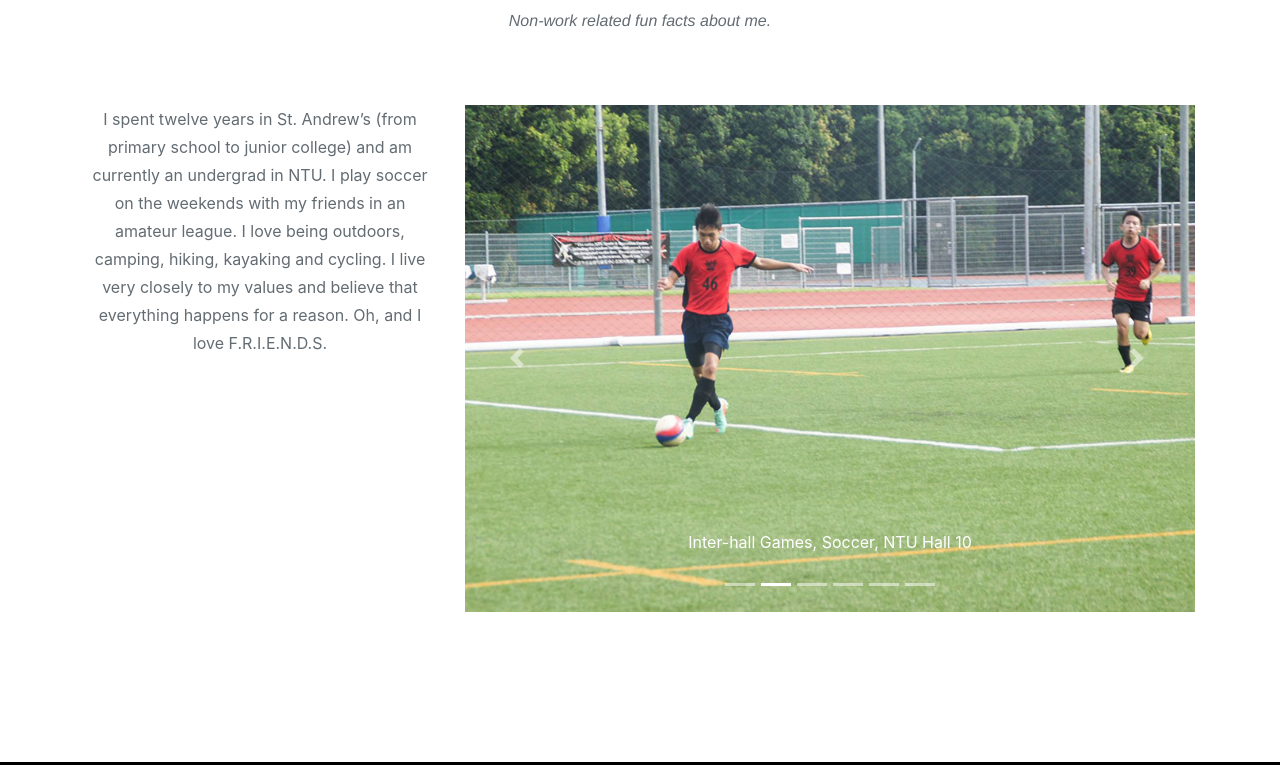
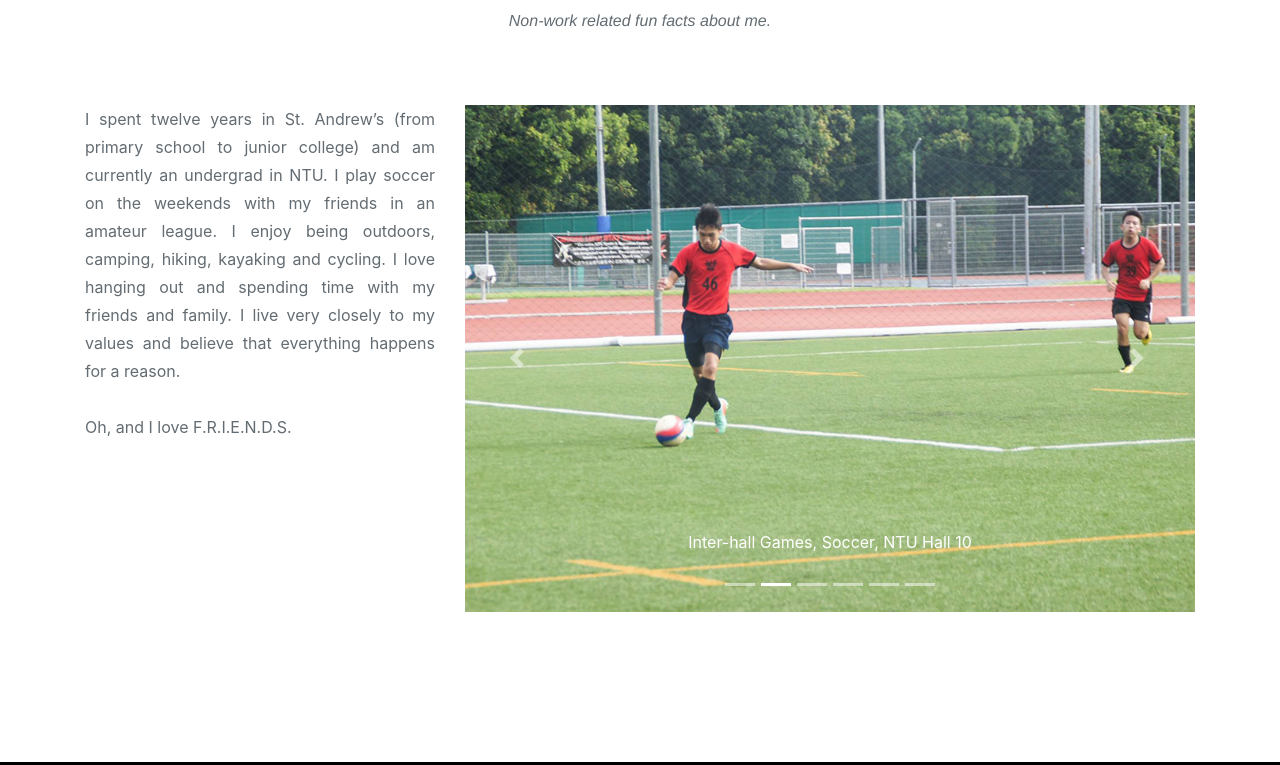
Before and after one commit to adammy123/Website, a website with bundled scripts: page index.html in a window 1280 px wide. Shown: the part 2576-3341 px from the top of the page. Built offline with nearby package versions, Linux system fonts and the light colour scheme; a web font is replaced by a local one.

Commit message:
added text justify

```diff
--- a/index.html
+++ b/index.html
@@ -201,14 +201,15 @@
                     <h2 class="section-heading">About Me</h2>
                     <h3 class="section-subheading text-muted">Non-work related fun facts about me.</h3>
                     <div class="row text-center">
-                        <div class="col-md-4">
+                        <div class="col-md-4 text-justify">
                           <p class="text-muted">I spent twelve years in St. Andrew’s (from primary
-                                                              school to junior college) and am currently
-                                                              an undergrad in NTU.
-                                                              I play soccer on the weekends with my friends in an amateur league.
-                                                              I love being outdoors, camping, hiking, kayaking and cycling.
-                                                              I live very closely to my values and believe that everything happens for a reason.
-                                                              Oh, and I love F.R.I.E.N.D.S.</p>
+                                                school to junior college) and am currently an undergrad in NTU.
+                                                I play soccer on the weekends with my friends in an amateur league.
+                                                I enjoy being outdoors, camping, hiking, kayaking and cycling.
+                                                I love hanging out and spending time with my friends and family.
+                                                I live very closely to my values and believe that everything happens for a reason.
+                                                <br><br>
+                                                Oh, and I love F.R.I.E.N.D.S.</p>
                         </div>
                         <div class="col-md-8">
                           <div id="carouselExampleIndicators" class="carousel slide" data-ride="carousel">
```
